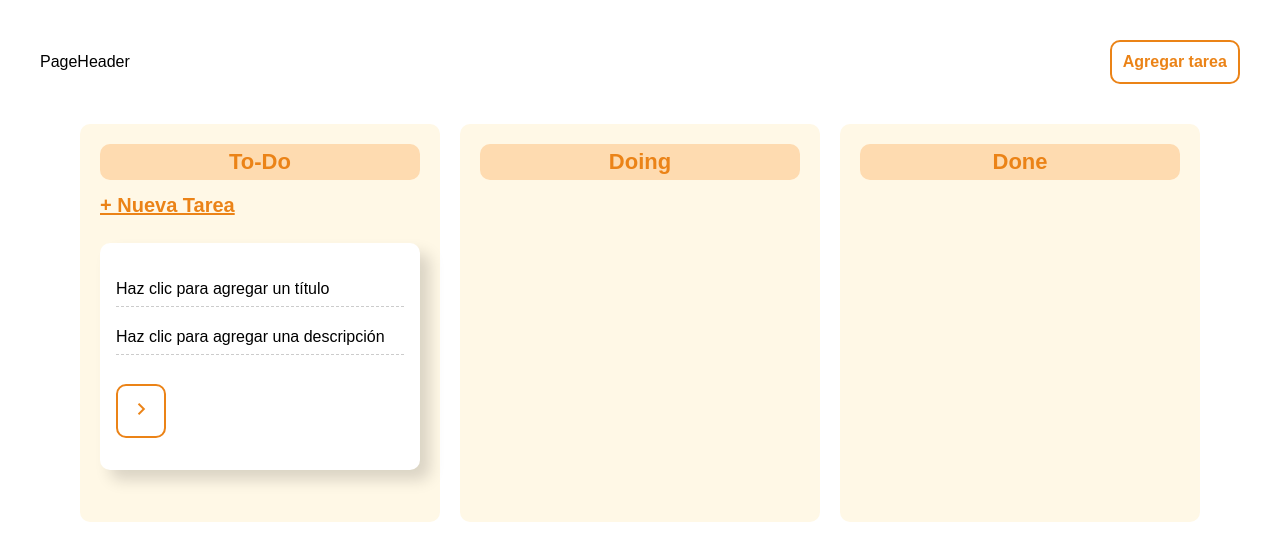
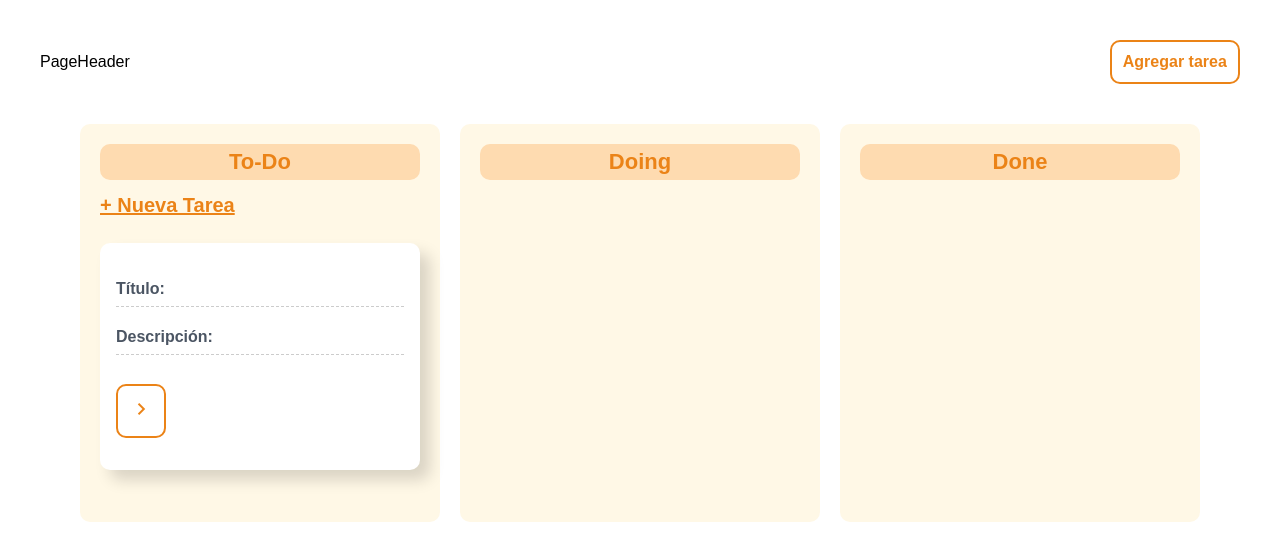
Before and after one commit to alePapaluca30/challenge-toDoList, a Next.js app: page /TodoList in a window 1280 px wide. Both pictures are taken after a click on the button "+ Nueva Tarea". Shown: the top 560 px of the page. Built offline with nearby package versions, Linux system fonts and the light colour scheme.

Commit message:
style:add label to card task

```diff
--- a/components/Field/CustomField.tsx
+++ b/components/Field/CustomField.tsx
@@ -4,6 +4,7 @@ import { EditableFieldProps } from "@/types/Field";
 
 const CustomField: React.FC<EditableFieldProps> = ({
   field,
+  label,
   value,
   placeholder,
   isEditing,
@@ -44,7 +45,10 @@ const CustomField: React.FC<EditableFieldProps> = ({
       className="separator"
       aria-label={`Editar ${field}`}
     >
-      {value || placeholder}
+      <span className="task-container-input-label">
+        {label}:
+        <p className="task-container-input-value"> {value ?? placeholder}</p>
+      </span>
     </div>
   );
 };
--- a/components/TaskCard/TaskCard.tsx
+++ b/components/TaskCard/TaskCard.tsx
@@ -16,7 +16,9 @@ const TaskCard = ({
     description: initialDescription || "",
   });
 
-  const [editingField, setEditingField] = useState<"title" | "description" | null>(null);
+  const [editingField, setEditingField] = useState<
+    "title" | "description" | null
+  >(null);
 
   const handleEdit = (field: "title" | "description") => {
     setEditingField(field);
@@ -61,6 +63,7 @@ const TaskCard = ({
     <div className="task-card">
       <CustomField
         field="title"
+        label="Título"
         value={localTask.title}
         placeholder="Haz clic para agregar un título"
         isEditing={editingField === "title"}
@@ -74,6 +77,7 @@ const TaskCard = ({
 
       <CustomField
         field="description"
+        label="Descripción"
         value={localTask.description}
         placeholder="Haz clic para agregar una descripción"
         isEditing={editingField === "description"}
--- a/styles/TaskCard.css
+++ b/styles/TaskCard.css
@@ -25,6 +25,17 @@
   font-size: 16px;
 }
 
+.task-container-input-label {
+  color: rgb(75 85 99);
+  font-size: 16px;
+  font-weight: 600;
+}
+
+.task-container-input-value {
+  color: black;
+  font-size: 18px;
+  font-weight: 600;
+}
 .title {
   font-weight: 600;
   color: rgb(31 41 55);
--- a/types/Field.ts
+++ b/types/Field.ts
@@ -1,5 +1,6 @@
 export interface EditableFieldProps {
   field: "title" | "description";
+  label: string;
   value: string | null;
   placeholder: string;
   isEditing: boolean;
```
